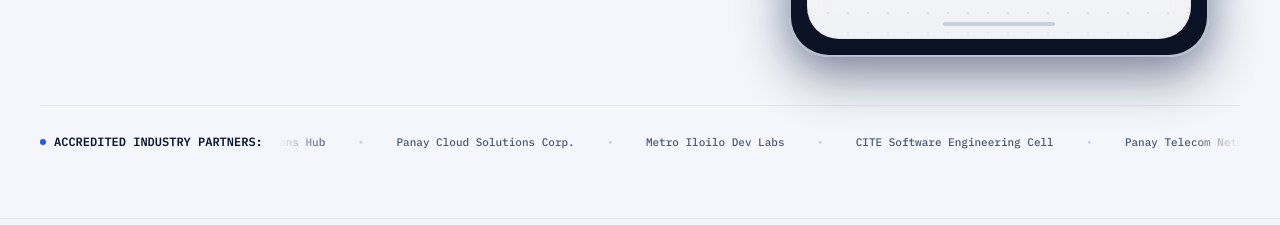
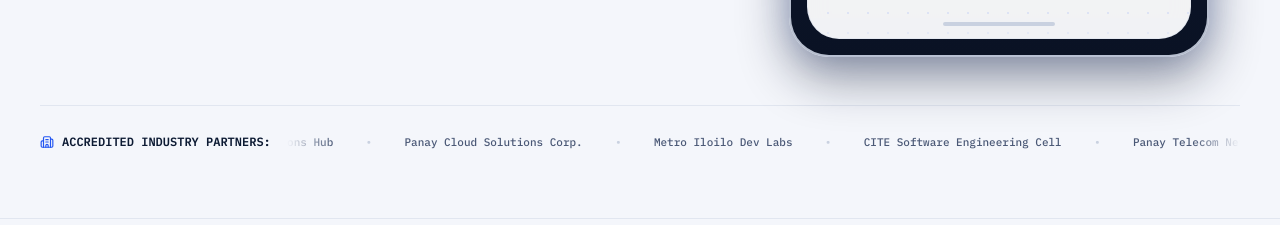
Before and after one commit to AceTheDeveloper/PHINMA-UI-Dugtong-OJT, a Next.js app: page / in a window 1280 px wide. Shown: the part 1040-1265 px from the top of the page. Built offline with nearby package versions, Linux system fonts and the light colour scheme.

Commit message:
fix(hero): restore Building2 icon in partner marquee and module exports

```diff
--- a/components/landing/OjtHero.tsx
+++ b/components/landing/OjtHero.tsx
@@ -11,7 +11,8 @@ import {
   Award,
   Wifi,
   BatteryMedium,
-  Check
+  Check,
+  Building2
 } from 'lucide-react';
 import { HoursChain } from '@/components/ui/hours-chain';
 import { cn } from '@/lib/utils';
@@ -373,7 +374,7 @@ export default function OjtHero() {
         {/* ── CONTINUOUS PARTNER MARQUEE TICKER (Smooth Infinite Stream) ── */}
         <div className="mt-12 pt-6 border-t border-border flex flex-col md:flex-row md:items-center gap-4 text-xs font-mono text-copy-muted overflow-hidden">
           <div className="shrink-0 font-bold uppercase text-ink flex items-center gap-2">
-            <span className="size-1.5 rounded-full bg-primary" />
+            <Building2 className="size-3.5 text-primary" />
             <span>Accredited Industry Partners:</span>
           </div>
 
```
